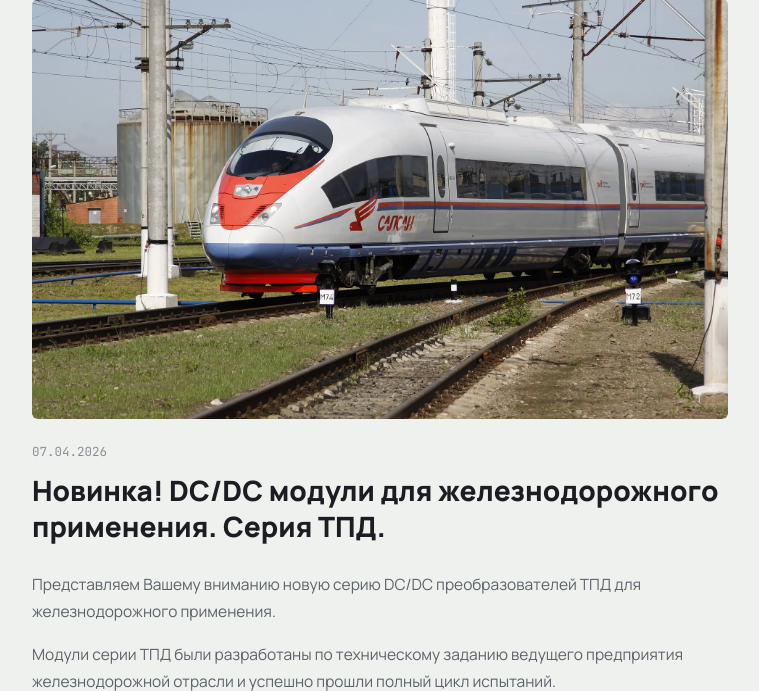
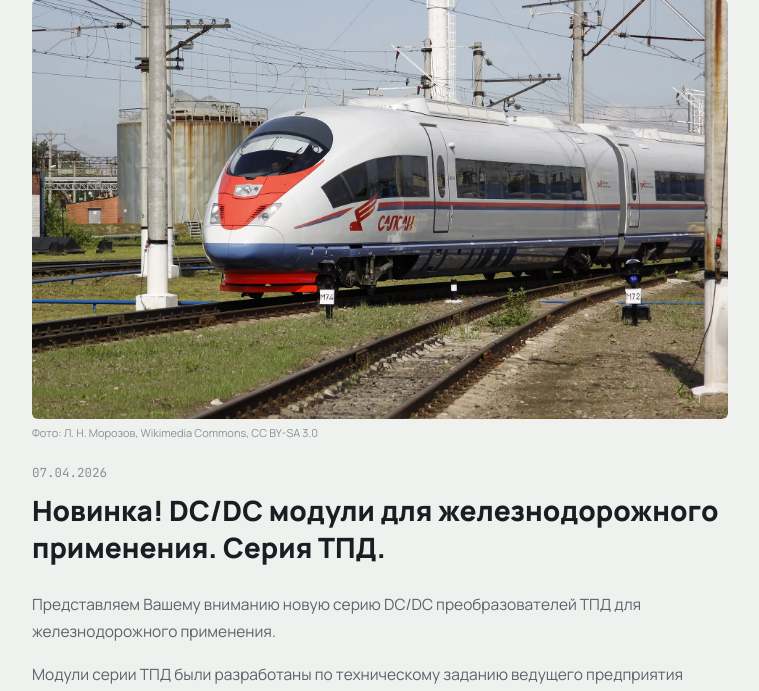
Before and after one commit to KorolevAndrey13/TE-power, a PHP site: page /novosti/novinka-tpd-zheleznodorozhnye.html in a window 1280 px wide. Shown: the part 199-890 px from the top of the page, without its empty margins (260-1019 px from the left). Run offline with PHP 8.4, Linux system fonts and the light colour scheme.

Commit message:
Add a small muted photo credit to the ТПД news article
Co-Authored-By: Claude Opus 5.5 <noreply@anthropic.com>

```diff
--- a/novosti/novinka-tpd-zheleznodorozhnye.html
+++ b/novosti/novinka-tpd-zheleznodorozhnye.html
@@ -50,6 +50,7 @@ window.addEventListener('pageshow', function(e){ if(e.persisted) applyTheme(); }
 <div class="wrap breadcrumbs"><a href="../novosti.html" class="breadcrumbs__link">Новости</a> / Новинка! DC/DC модули для железнодорожного применения. Серия ТПД.</div>
 <article class="wrap news-article">
   <img src="../content/images/sapsan.webp" alt="Новинка! DC/DC модули для железнодорожного применения. Серия ТПД." class="news-article__img">
+  <p class="news-article__credit">Фото: Л. Н. Морозов, <a href="https://commons.wikimedia.org/wiki/File:Sapsan.JPG" target="_blank" rel="noreferrer">Wikimedia Commons</a>, CC BY-SA 3.0</p>
   <div class="news-article__date">07.04.2026</div>
   <h1 class="news-article__title">Новинка! DC/DC модули для железнодорожного применения. Серия ТПД.</h1>
   <div class="news-article__body">
--- a/style.css
+++ b/style.css
@@ -226,6 +226,8 @@ button{font-family:inherit; cursor:pointer;}
    ========================================================== */
 .news-article{max-width:760px; padding:0 32px 80px;}
 .news-article__img{width:100%; max-height:420px; object-fit:cover; border-radius:6px; margin-bottom:24px;}
+.news-article__credit{margin:-18px 0 22px; font-size:11px; color:var(--graphite-3);}
+.news-article__credit a{color:inherit;}
 .news-article__date{font-family:var(--mono); font-size:12.5px; color:var(--graphite-3); margin-bottom:10px;}
 .news-article__title{font-size:28px; font-weight:800; line-height:1.3; margin-bottom:26px;}
 .news-article__body p{color:var(--graphite-2); font-size:15.5px; line-height:1.75; margin-bottom:16px;}
```
